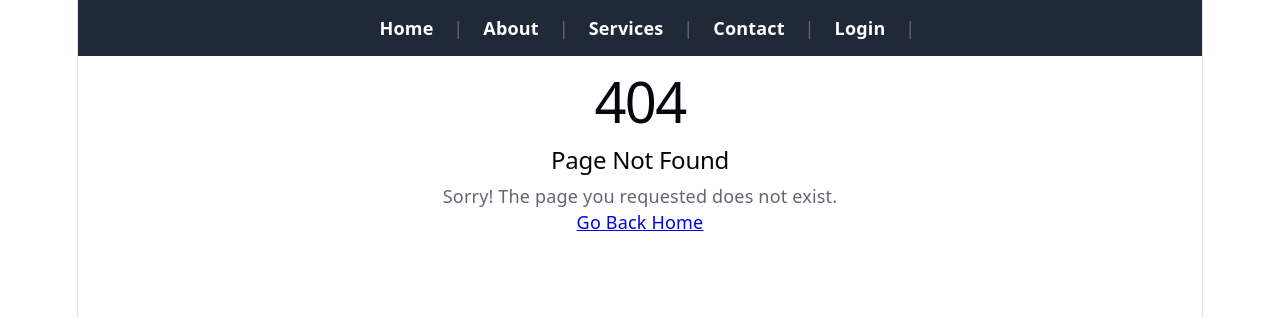
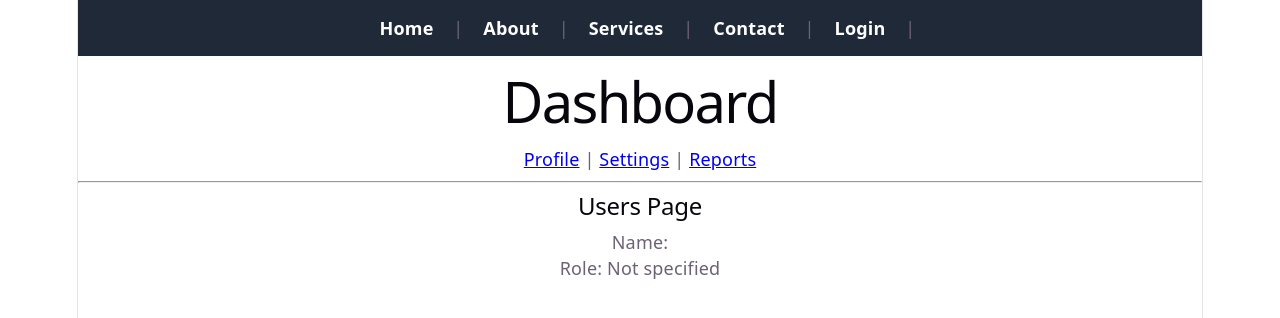
Before and after one commit to Md-Abul-Kalam-Azad-318/react-learning, a React (Vite) app: page /dashboard/users in a window 1280 px wide. Before the commit this address had no page. Shown: the top 318 px of the page. Built offline with nearby package versions, Linux system fonts and the light colour scheme.

Commit message:
Topic 12 (Part 13): Read query parameters

```diff
--- a/src/App.jsx
+++ b/src/App.jsx
@@ -8,6 +8,7 @@ import Services from "./pages/Services";
 import Contact from "./pages/Contact";
 import Login from "./pages/Login";
 import User from "./pages/User";
+import Users from "./pages/Users"
 import NotFound from "./pages/NotFound";
 
 import Dashboard from './pages/Dashboard';
@@ -38,6 +39,7 @@ const App = () => {
             <Route path = "settings" element = {<Settings />}/>
             <Route path = "reports" element = {<Reports />}/>
             <Route path = "user/:id" element = {<User />}/>
+            <Route path = "users" element = {<Users />}/>
         </Route>
     </Routes>
     </div>
--- /dev/null
+++ b/src/pages/Users.jsx
@@ -0,0 +1,19 @@
+import React from 'react';
+import { useSearchParams } from 'react-router-dom';
+
+function Users() {
+
+  const [searchParams] = useSearchParams();
+
+  return (
+    <div>
+        <h2>Users Page</h2>
+
+        <p>Name: {searchParams.get("name")}</p>
+        <p>Role: {searchParams.get("role") ||
+          "Not specified"}</p>
+    </div>
+  );
+}
+
+export default Users;
```
Also changed, not shown: src/pages/User.jsx (+0 -8 lines).
